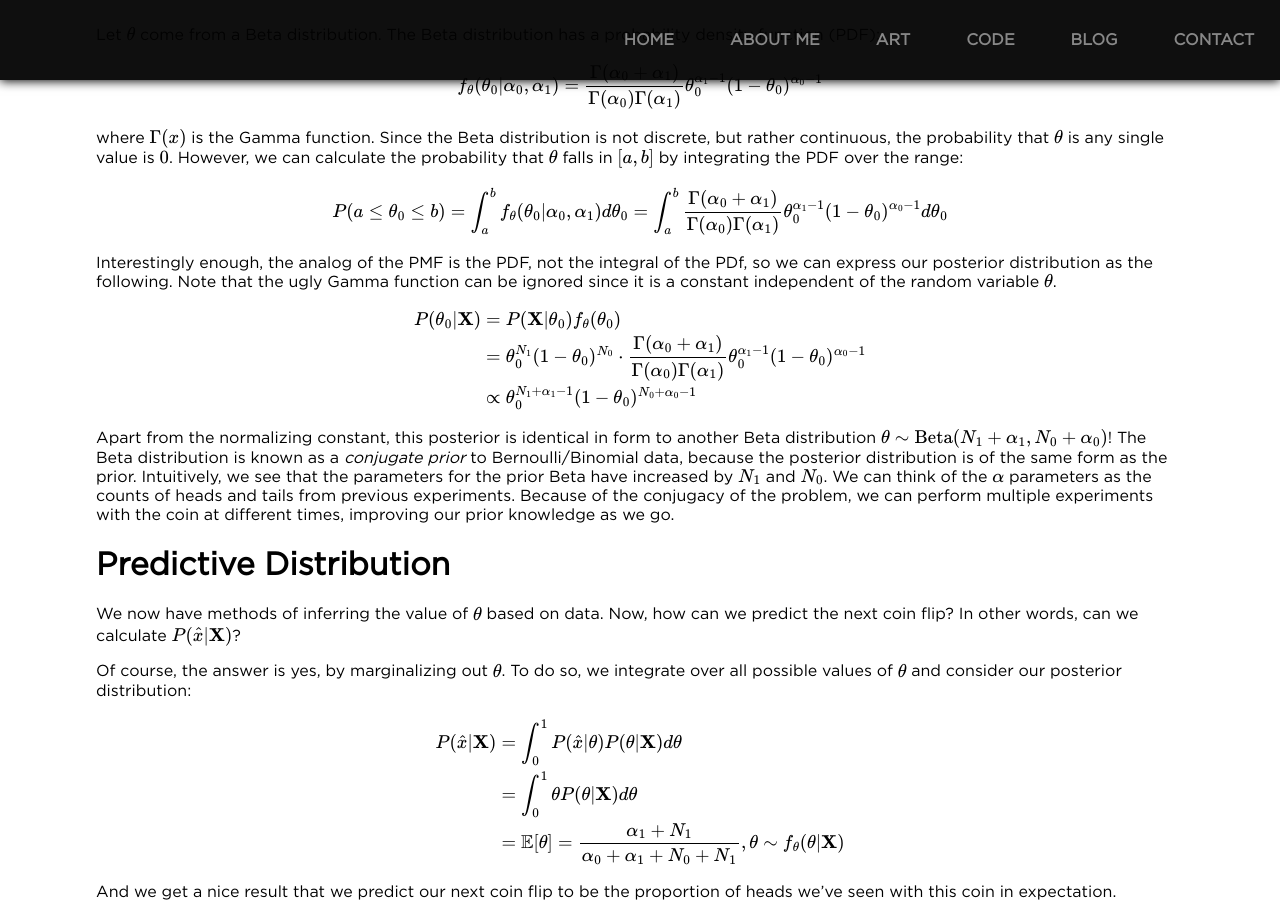
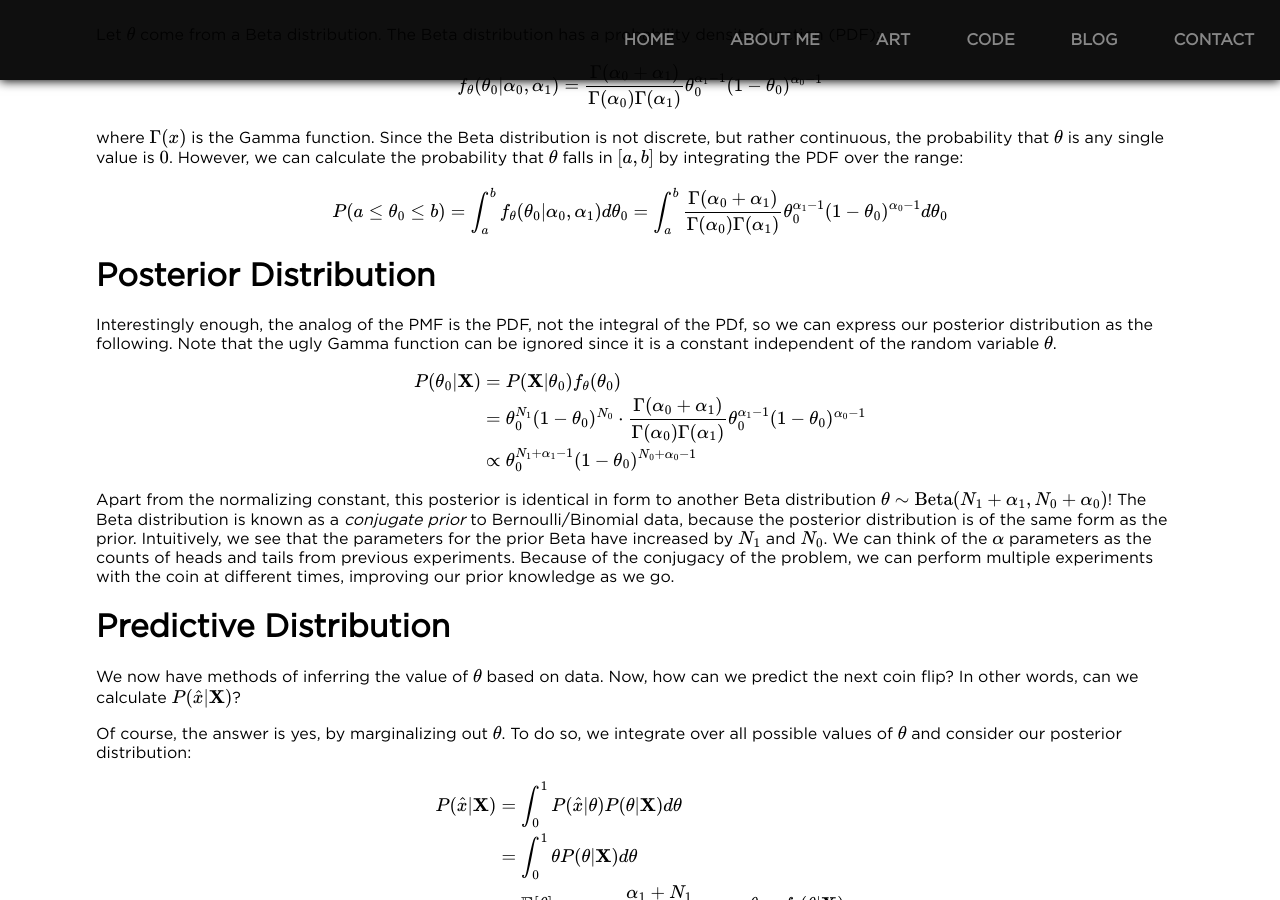
Before and after one commit to hahakumquat/hahakumquat.github.io, a Jekyll site: the page built from _posts/2017-09-10-inference-coins.md, in a window 1280 px wide and 900 px high, scrolled down 3783 px. Built offline with Jekyll 4.4.1, drawn with Linux system fonts in a browser that asks for light colours; formulas are drawn with MathJax 3.

Commit message:
inference coins

```diff
--- a/_posts/2017-09-10-inference-coins.md
+++ b/_posts/2017-09-10-inference-coins.md
@@ -149,6 +149,8 @@ where $\Gamma(x)$ is the Gamma function. Since the Beta distribution is not disc
 
 $$P(a \le \theta_0 \le b) = \int_a^b f_\theta(\theta_0 \vert \alpha_0, \alpha_1) d\theta_0 = \int_a^b \frac{\Gamma(\alpha_0 + \alpha_1)}{\Gamma(\alpha_0)\Gamma(\alpha_1)} \theta_0^{\alpha_1 - 1} (1 - \theta_0)^{\alpha_0 - 1} d\theta_0$$
 
+<h1>Posterior Distribution</h1>
+
 Interestingly enough, the analog of the PMF is the PDF, not the integral of the PDf, so we can express our posterior distribution as the following. Note that the ugly Gamma function can be ignored since it is a constant independent of the random variable $\theta$.
 
 $$\begin{align*}P(\theta_0|\bold{X}) & = P(\bold{X}|\theta_0) f_\theta(\theta_0) \\
```
Also changed, not shown: 1 other file.
